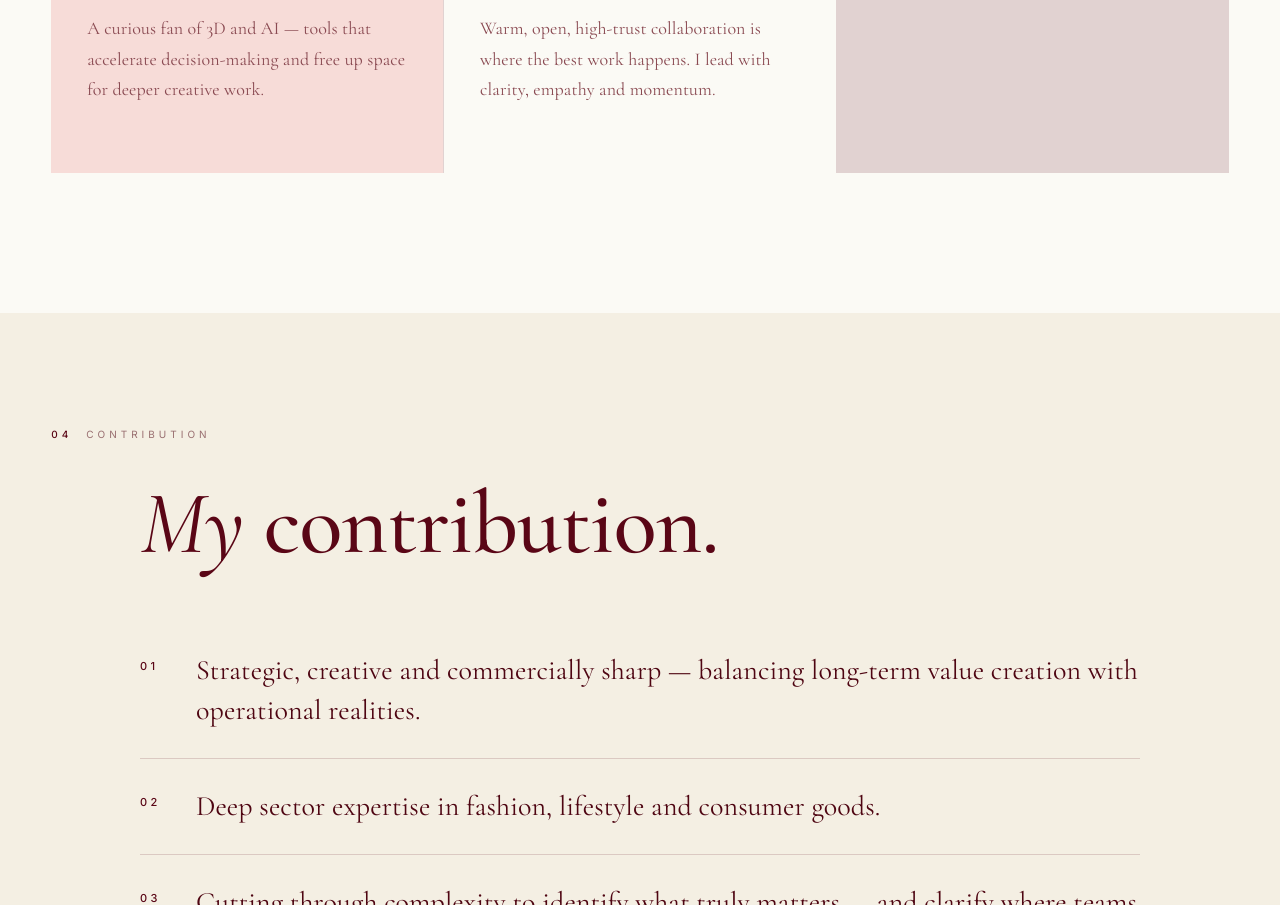
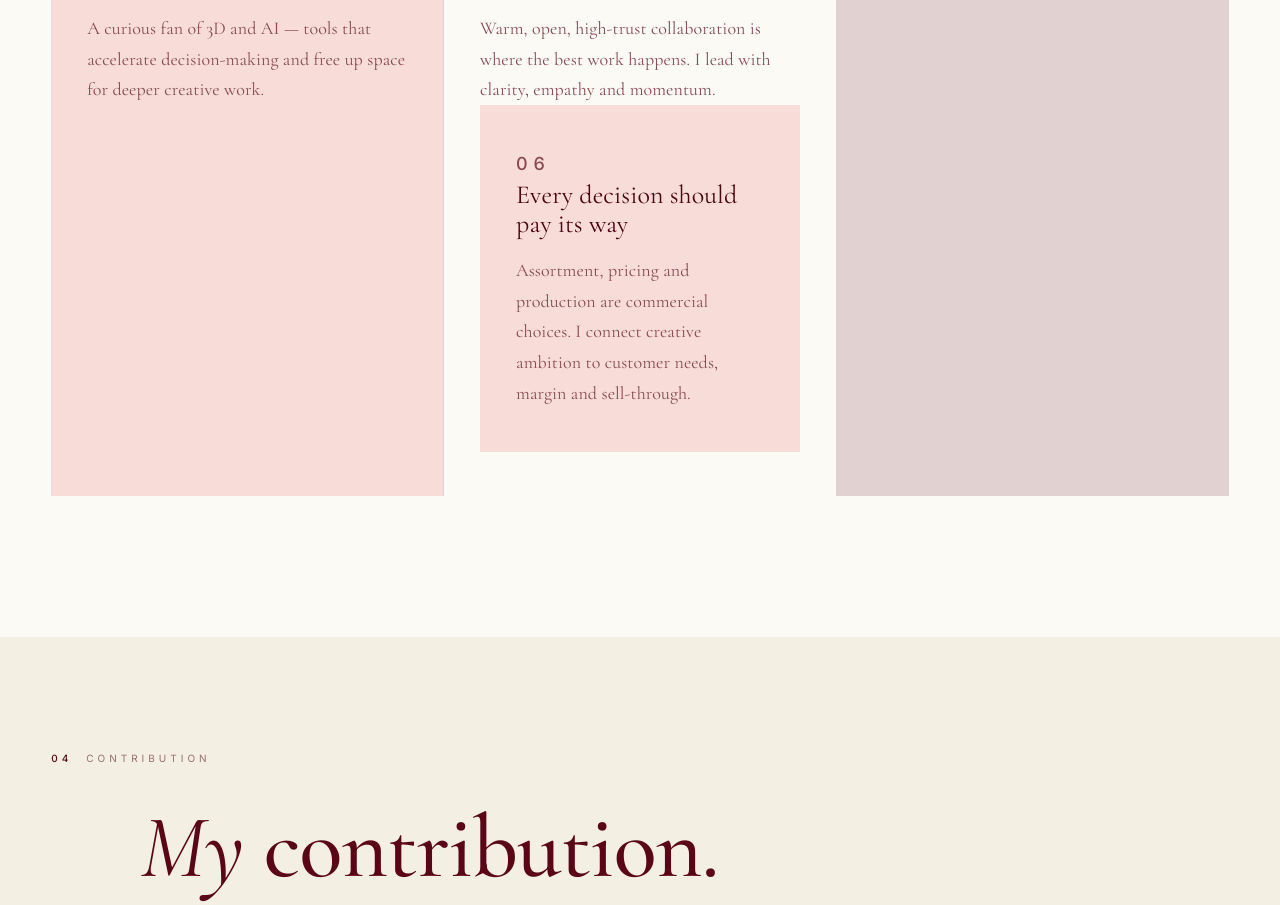
Before and after one commit to Jessi24110238/claude-code-intro, a plain HTML site: page index.html in a window 1280 px wide. Shown: the part 6003-6908 px from the top of the page. Drawn offline with nearby package versions, Linux system fonts and the light colour scheme.

Commit message:
Update index.html

```diff
--- a/index.html
+++ b/index.html
@@ -178,6 +178,10 @@
         <p class="principle__num">05</p>
         <h3>People create the result</h3>
         <p>Warm, open, high-trust collaboration is where the best work happens. I lead with clarity, empathy and momentum.</p>
+          <article class="principle">
+        <p class="principle__num">06</p>
+        <h3>Every decision should pay its way</h3>
+        <p>Assortment, pricing and production are commercial choices. I connect creative ambition to customer needs, margin and sell-through.</p>
       </article>
     </div>
   </section>
```
